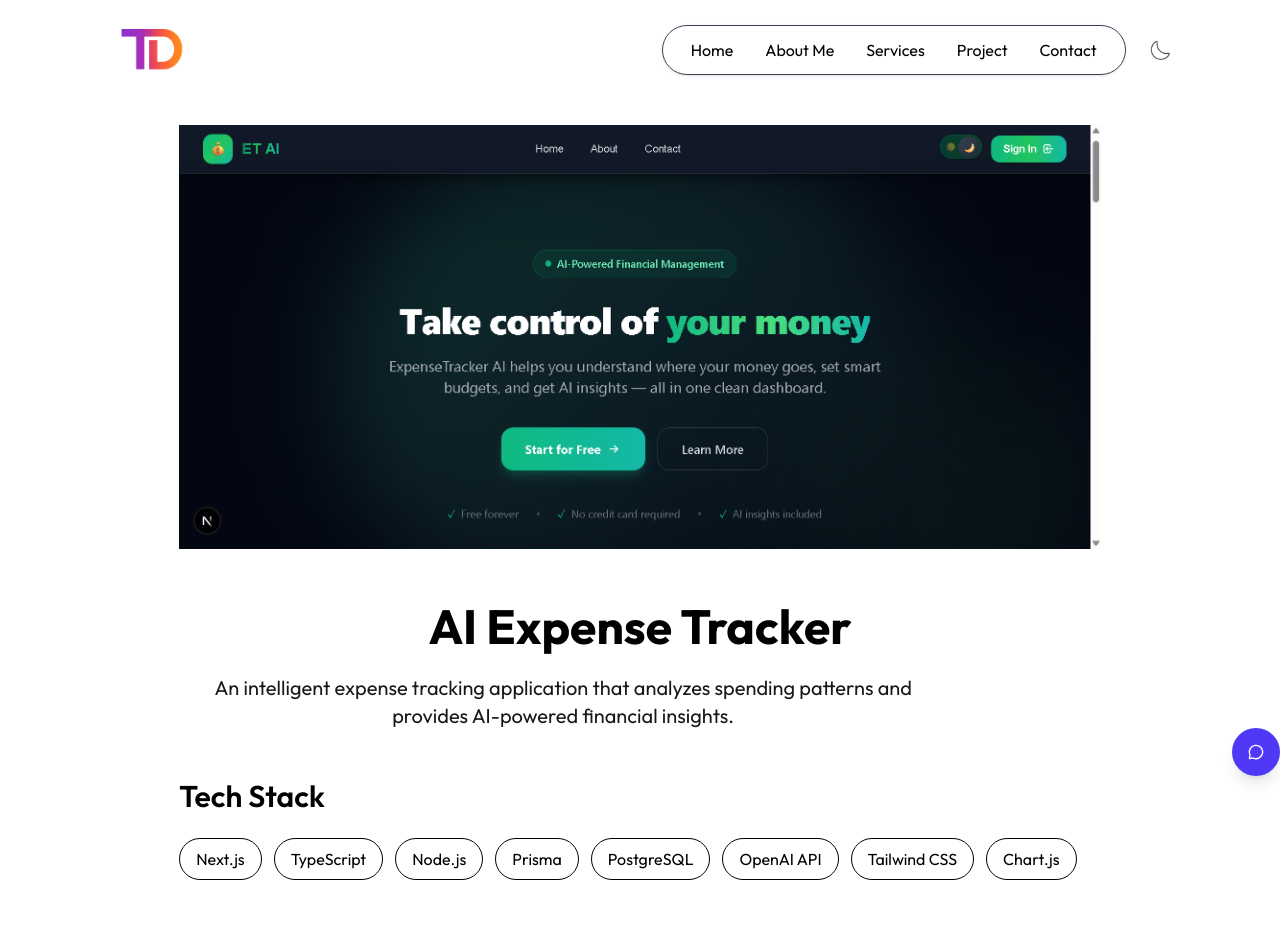
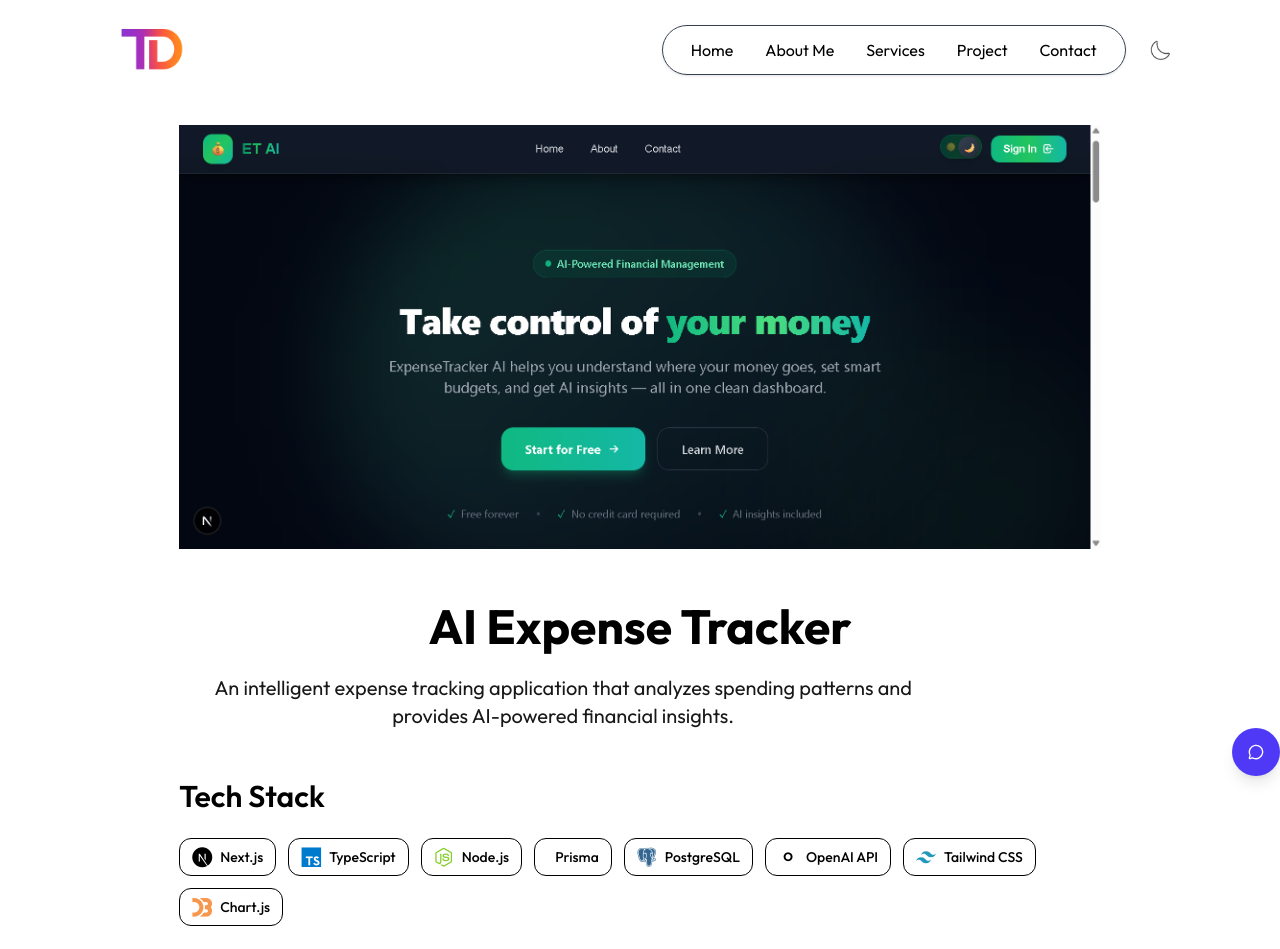
Before and after one commit to Oliad12/my-portifolio, a Next.js app: page /projects/ai-expense-tracker in a window 1280 px wide. Shown: the top 949 px of the page. Built offline with nearby package versions, Linux system fonts and the light colour scheme; a web font is replaced by a local one.

Commit message:
feat: add updated global css, layout and details of project tech icons

```diff
--- a/app/globals.css
+++ b/app/globals.css
@@ -24,6 +24,17 @@ body {
 .dark body {
   background-color: var(--color-bg-dark);
   color: var(--color-text-dark);
+}
+
+/* Fix devicons visibility in dark mode — invert plain/single-color icons */
+.dark [class*="devicon-"].colored {
+  filter: brightness(1.15) saturate(1.1);
+}
+
+/* Next.js and Vercel use black fills — invert in dark mode */
+.dark .devicon-nextjs-plain,
+.dark .devicon-vercel-plain {
+  filter: invert(1);
 }
 
 :root {
--- a/app/layout.tsx
+++ b/app/layout.tsx
@@ -28,7 +28,7 @@ const ovo = Ovo({
 export const metadata: Metadata = {
   title: "Tibebu Dereje - Software Engineer | AI & Fullstack Developer",
   description:
-    "Portfolio of Tibebu Dereje, a Fullstack Developer specializing in AI, DevOps, and modern web applications.",
+    "Portfolio of Tibebu Dereje, a Fullstack Developer specializing in AI, DevOps, cloud computing, and modern web applications.",
   icons: {
     icon: "/favicon.ico",
     shortcut: "/favicon.ico",
@@ -47,6 +47,12 @@ export default function RootLayout({
 }) {
   return (
     <html lang="en" suppressHydrationWarning className="scroll-smooth">
+      <head>
+        <link
+          rel="stylesheet"
+          href="https://cdn.jsdelivr.net/gh/devicons/devicon@latest/devicon.min.css"
+        />
+      </head>
       <body className={`${inter.variable} ${outfit.variable} ${ovo.variable}
           font-sans antialiased bg-background text-foreground
           leading-8 overflow-x-hidden`}>
--- a/app/projects/[slug]/page.tsx
+++ b/app/projects/[slug]/page.tsx
@@ -9,6 +9,38 @@ import { motion } from "framer-motion";
 import { Tooltip, TooltipContent, TooltipProvider, TooltipTrigger,
 } from "@/components/ui/tooltip";
 import { Button } from "@/components/ui/button";
+
+const techIconMap: Record<string, string> = {
+  "next.js": "nextjs-plain",
+  "nextjs": "nextjs-plain",
+  "next.js 15": "nextjs-plain",
+  "react": "react-original",
+  "typescript": "typescript-plain",
+  "tailwind css": "tailwindcss-plain",
+  "node.js": "nodejs-plain",
+  "postgresql": "postgresql-plain",
+  "mongodb": "mongodb-plain",
+  "prisma": "prisma-original",
+  "figma": "figma-plain",
+  "git": "git-plain",
+  "firebase": "firebase-plain",
+  "redux": "redux-original",
+  "chart.js": "d3js-plain",
+  "spring boot": "spring-plain",
+  "java": "java-plain",
+  "docker": "docker-plain",
+  "vercel": "vercel-plain",
+  "clerk": "clerk-plain",
+  "stripe": "stripe-plain",
+  "cloudinary": "cloudinary-plain",
+  "framer motion": "framermotion-plain",
+  "convex": "convex-plain",
+  "jwt": "jsonwebtokens-plain",
+  "adobe xd": "xd-plain",
+  "vscode": "vscode-plain",
+};
+
+const monochromeIcons = new Set(["nextjs-plain", "vercel-plain", "prisma-original"]);
 
 export default function ProjectDetail() {
   const params = useParams();
@@ -53,17 +85,30 @@ export default function ProjectDetail() {
             Tech Stack
           </h2>
           <div className="flex flex-wrap gap-3">
-            {project.techStack.map((tech: string, index: number) => (
-              <motion.span
-                key={index}
-                initial={{ opacity: 0, y: 10 }}
-                animate={{ opacity: 1, y: 0 }}
-                transition={{ delay: 0.1 * index }}
-                className="border px-3 sm:px-4 py-1 sm:py-2 rounded-full text-sm sm:text-base hover:bg-black hover:text-white transition cursor-pointer"
-              >
-                {tech}
-              </motion.span>
-            ))}
+            {project.techStack.map((tech: string, index: number) => {
+              const iconKey = techIconMap[tech] ?? techIconMap[tech.toLowerCase()];
+              return (
+                <motion.div
+                  key={index}
+                  initial={{ opacity: 0, y: 10 }}
+                  animate={{ opacity: 1, y: 0 }}
+                  transition={{ delay: 0.05 * index }}
+                  className="flex items-center gap-2 border px-3 py-2 rounded-xl text-sm font-medium hover:bg-muted transition cursor-default"
+                >
+                  {iconKey ? (
+                    <i
+                      className={`devicon-${iconKey} ${monochromeIcons.has(iconKey) ? "" : "colored"} text-xl`}
+                      aria-hidden="true"
+                    />
+                  ) : (
+                    <span className="w-5 h-5 rounded-full bg-muted-foreground/20 flex items-center justify-center text-xs font-bold">
+                      {tech[0]}
+                    </span>
+                  )}
+                  {tech}
+                </motion.div>
+              );
+            })}
           </div>
         </section>
       )}
```
